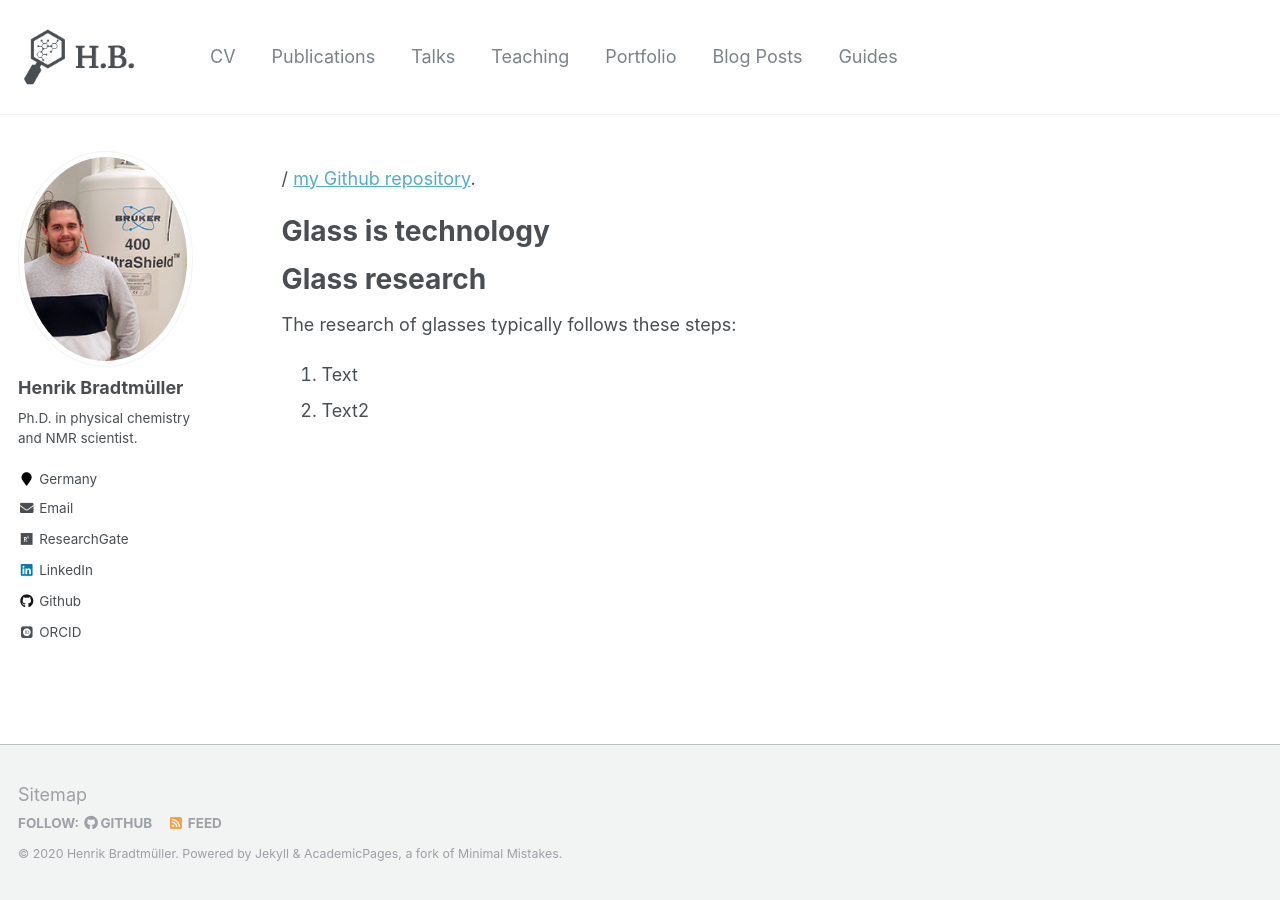
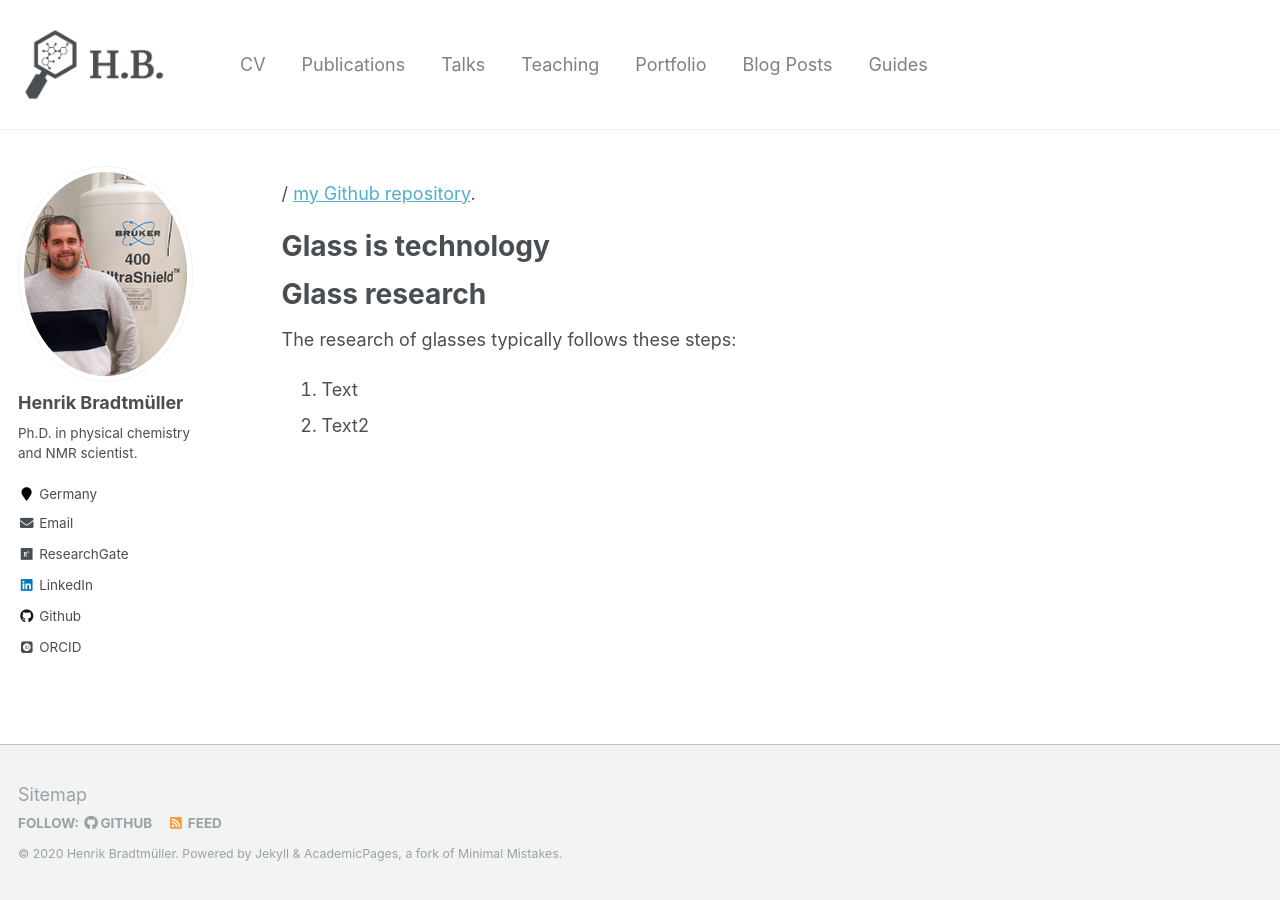
Before and after one commit to hbrmn/hbrmn.github.io, a Jekyll site: the page built from _pages/about.md, in a window 1280 px wide. Built offline with Jekyll 4.4.1, drawn with Linux system fonts in a browser that asks for light colours; some web fonts are replaced.

Commit message:
Update masthead.html

```diff
--- a/_includes/masthead.html
+++ b/_includes/masthead.html
@@ -6,7 +6,7 @@
       <nav id="site-nav" class="greedy-nav">
         <button><div class="navicon"></div></button>
         <ul class="visible-links">
-          <li class="masthead__menu-item masthead__menu-item--lg"><a href="{{ base_path }}/"><img alt={{ site.title }} src="{{ base_path }}/images/Logo_HB4.PNG" width="120">
+          <li class="masthead__menu-item masthead__menu-item--lg"><a href="{{ base_path }}/"><img alt={{ site.title }} src="{{ base_path }}/images/Logo_HB4.PNG" width="150">
           {% for link in site.data.navigation.main %}
             {% if link.url contains 'http' %}
               {% assign domain = '' %}
```
